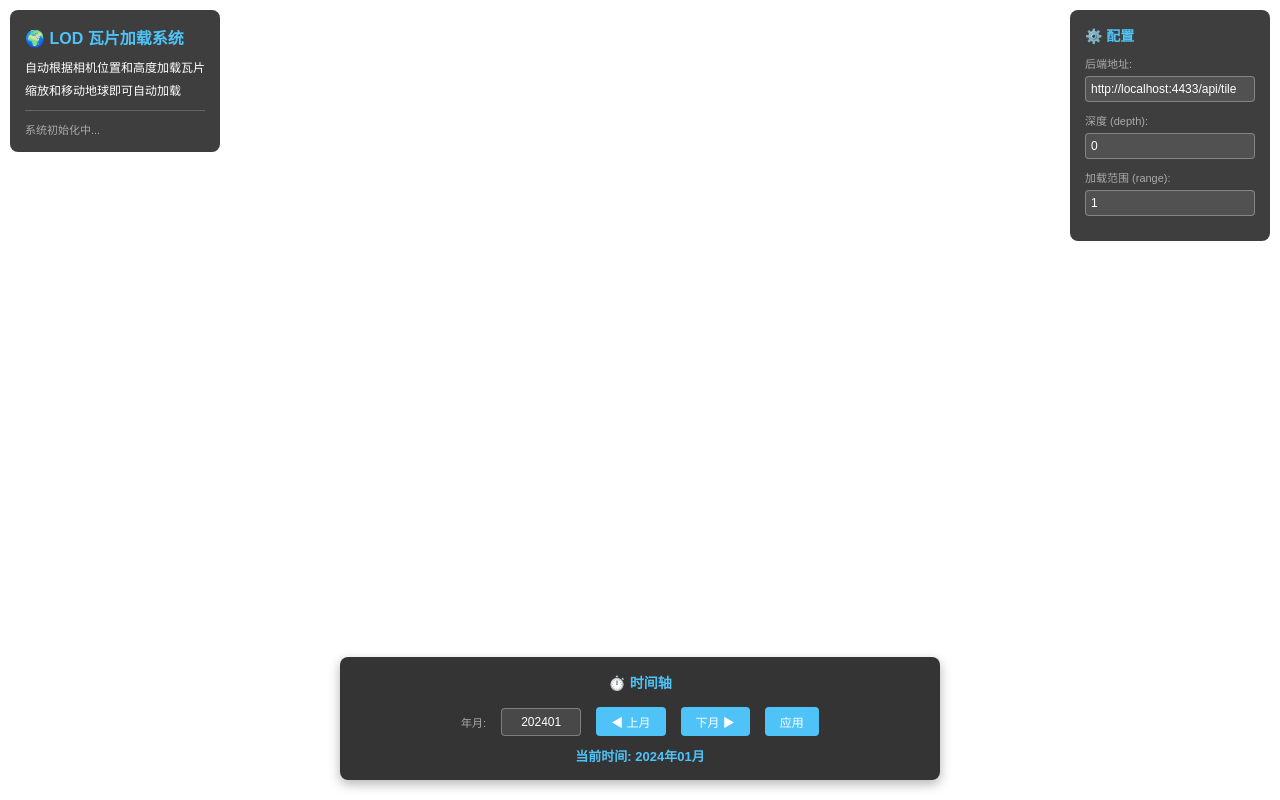
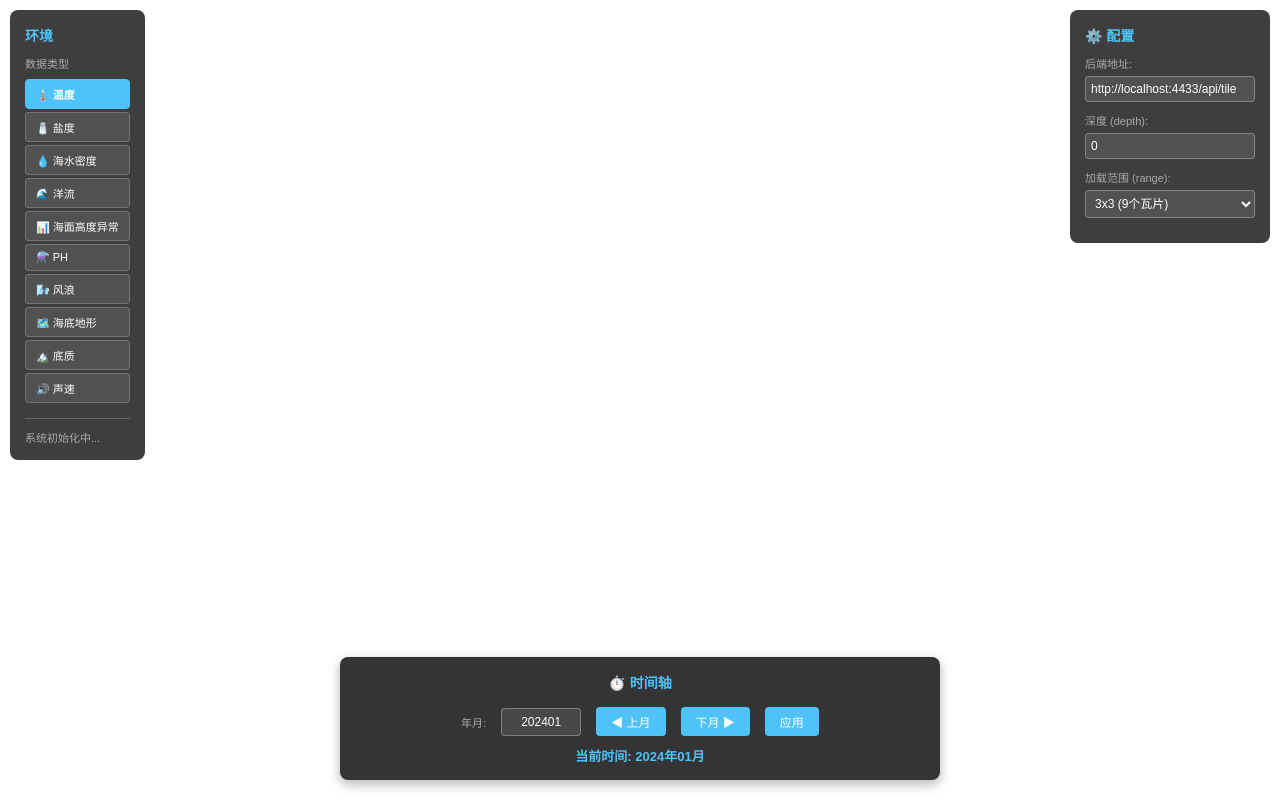
Before and after one commit to cfl997/Cesium, a website: page lod-tiles/index.html in a window 1280 px wide. Drawn offline with Linux system fonts and the light colour scheme.

Commit message:
优化加载

```diff
--- a/lod-tiles/index.html
+++ b/lod-tiles/index.html
@@ -36,7 +36,9 @@
       border-radius: 8px;       /* 圆角 */
       font-family: Arial, sans-serif;  /* 字体 */
       z-index: 1000;            /* 层级：确保在最上层 */
-      max-width: 350px;         /* 最大宽度 */
+      max-width: 200px;         /* 最大宽度 */
+      max-height: 90vh;         /* 最大高度 */
+      overflow-y: auto;         /* 垂直滚动 */
     }
     /* 信息面板标题样式 */
     .info-panel h3 {
@@ -164,6 +166,31 @@
       color: #4fc3f7;           /* 蓝色文字 */
       font-weight: bold;        /* 粗体 */
     }
+    /* 数据类型按钮样式 */
+    .data-type-btn {
+      padding: 6px 10px;        /* 内边距 */
+      background: rgba(255, 255, 255, 0.1);  /* 半透明白色背景 */
+      border: 1px solid rgba(255, 255, 255, 0.2);  /* 边框 */
+      color: white;             /* 白色文字 */
+      border-radius: 4px;       /* 圆角 */
+      font-size: 11px;          /* 字体大小 */
+      cursor: pointer;          /* 鼠标指针样式 */
+      transition: all 0.3s;     /* 过渡动画 */
+      text-align: left;         /* 左对齐 */
+      font-family: Arial, sans-serif;  /* 字体 */
+      width: 100%;              /* 宽度 100% */
+    }
+    /* 数据类型按钮悬停样式 */
+    .data-type-btn:hover {
+      background: rgba(79, 195, 247, 0.3);  /* 蓝色半透明背景 */
+      border-color: #4fc3f7;    /* 蓝色边框 */
+    }
+    /* 数据类型按钮激活样式 */
+    .data-type-btn.active {
+      background: #4fc3f7;      /* 蓝色背景 */
+      border-color: #4fc3f7;    /* 蓝色边框 */
+      font-weight: bold;        /* 粗体 */
+    }
   </style>
 </head>
 <body>
@@ -172,11 +199,27 @@
 
   <!-- 左侧信息面板 -->
   <div class="info-panel">
-    <h3>🌍 LOD 瓦片加载系统</h3>
-    <p>自动根据相机位置和高度加载瓦片</p>
-    <p>缩放和移动地球即可自动加载</p>
+    <h3 style="font-size: 14px; margin-bottom: 8px;">环境</h3>
+
+    <!-- 数据类型选择区域 -->
+    <div style="margin: 10px 0;">
+      <h4 style="font-size: 11px; color: #aaa; margin-bottom: 8px; font-weight: normal;">数据类型</h4>
+      <div id="dataTypeList" style="display: flex; flex-direction: column; gap: 3px;">
+        <button class="data-type-btn active" data-type="to">🌡️ 温度</button>
+        <button class="data-type-btn" data-type="so">🧂 盐度</button>
+        <button class="data-type-btn" data-type="rho">💧 海水密度</button>
+        <button class="data-type-btn" data-type="cs">🌊 洋流</button>
+        <button class="data-type-btn" data-type="zos">📊 海面高度异常</button>
+        <button class="data-type-btn" data-type="ph">⚗️ PH</button>
+        <button class="data-type-btn" data-type="ww">🌬️ 风浪</button>
+        <button class="data-type-btn" data-type="depth">🗺️ 海底地形</button>
+        <button class="data-type-btn" data-type="sediment">🏔️ 底质</button>
+        <button class="data-type-btn" data-type="ssp">🔊 声速</button>
+      </div>
+    </div>
+
     <!-- 状态信息显示区域 -->
-    <div class="status" id="statusInfo">
+    <div class="status" id="statusInfo" style="margin-top: 15px; padding-top: 10px; border-top: 1px solid rgba(255, 255, 255, 0.2);">
       系统初始化中...
     </div>
   </div>
@@ -191,8 +234,15 @@
     <!-- 深度参数输入框 -->
     <input type="number" id="depthInput" value="0" step="0.1">
     <label>加载范围 (range):</label>
-    <!-- 加载范围：1=3x3, 2=5x5, 3=7x7 -->
-    <input type="number" id="rangeInput" value="1" min="1" max="5" step="1">
+    <!-- 加载范围：选择网格大小 -->
+    <select id="rangeInput" style="width: 100%; padding: 5px; margin-bottom: 10px; background: rgba(255, 255, 255, 0.1); border: 1px solid rgba(255, 255, 255, 0.3); color: white; border-radius: 4px; font-size: 12px;">
+      <option value="2">2x2 (4个瓦片)</option>
+      <option value="3" selected>3x3 (9个瓦片)</option>
+      <option value="4">4x4 (16个瓦片)</option>
+      <option value="5">5x5 (25个瓦片)</option>
+      <option value="6">6x6 (36个瓦片)</option>
+      <option value="7">7x7 (49个瓦片)</option>
+    </select>
   </div>
 
   <!-- 底部时间轴面板 -->
```
Also changed, not shown: lod-tiles/index.js (+115 -37 lines).
